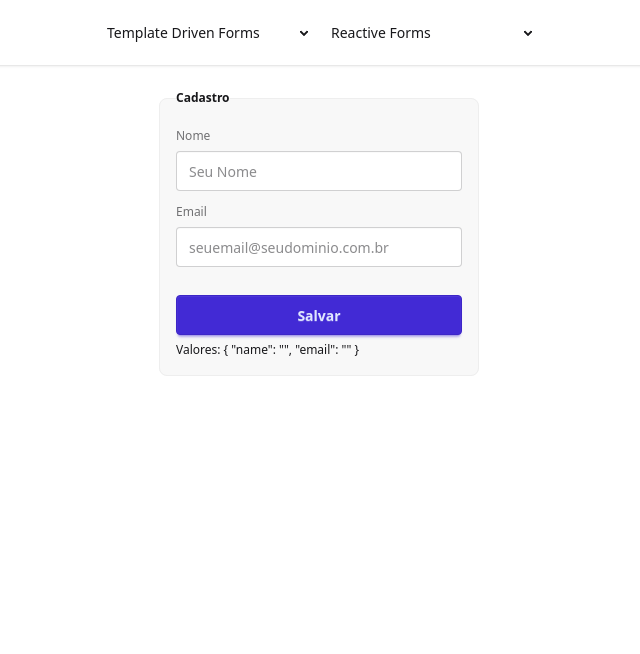
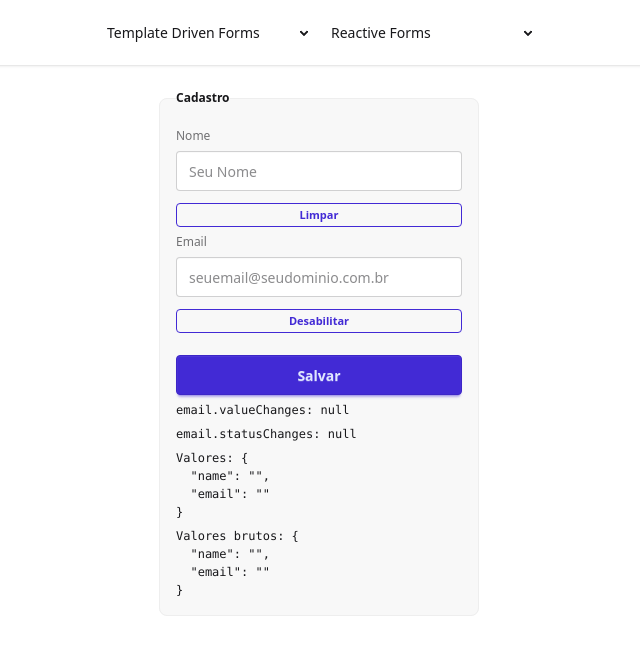
Before and after one commit to farleybsd/FormulariosAngular, an Angular app in the folder Template Driven Forms/curso-formularios-com-angular/: page /reactive-forms/form-group in a window 1280 px wide. Shown: the top 654 px of the page, without its empty margins (321-961 px from the left). Built offline with nearby package versions, Linux system fonts and the light colour scheme.

Commit message:
Tipando o formulário com interfaces

```diff
--- a/Template Driven Forms/curso-formularios-com-angular/src/app/features/reactive-forms/5.form-group/form-group.component.html
+++ b/Template Driven Forms/curso-formularios-com-angular/src/app/features/reactive-forms/5.form-group/form-group.component.html
@@ -4,12 +4,21 @@
     <label class="label">Nome</label>
     <input type="text" class="input" placeholder="Seu Nome" formControlName="name" />
     <app-error-messages [control]="form.controls.name" />
+    <button class="btn btn-primary btn-outline btn-xs" (click)="clearField()">Limpar</button>
     <label class="label">Email</label>
     <input type="email" class="input" placeholder="seuemail@seudominio.com.br" formControlName="email" />
     <app-error-messages [control]="form.controls.email" />
-    <button class="btn btn-primary mt-4">Salvar</button>
-    <div>
-      Valores: {{ form.value | json }}
-    </div>
+    <button class="btn btn-primary btn-outline btn-xs" (click)="toggle()">
+      @if (form.controls.email.disabled){
+      Habilitar
+      } @else {
+      Desabilitar
+      }
+    </button>
+    <button class="btn btn-primary mt-4" [disabled]="!form.invalid">Salvar</button>
+    <pre>email.valueChanges: {{ form.controls.email.valueChanges| async | json }}</pre>
+      <pre>email.statusChanges: {{ form.controls.email.statusChanges| async | json }}</pre>
+    <pre>Valores: {{ form.value | json }}</pre>
+    <pre>Valores brutos: {{ form.getRawValue() | json }}</pre>
   </fieldset>
 </form>
--- a/Template Driven Forms/curso-formularios-com-angular/src/app/features/reactive-forms/5.form-group/form-group.component.ts
+++ b/Template Driven Forms/curso-formularios-com-angular/src/app/features/reactive-forms/5.form-group/form-group.component.ts
@@ -1,27 +1,92 @@
-import { JsonPipe } from '@angular/common';
-import { ChangeDetectionStrategy, Component } from '@angular/core';
+import { AsyncPipe, JsonPipe } from '@angular/common';
+import { ChangeDetectionStrategy, Component, OnInit } from '@angular/core';
 import { FormControl, FormGroup, ReactiveFormsModule, Validators } from '@angular/forms';
 import { ErrorMessagesComponent } from '../../../shared/error-messages/components/error-messages/error-messages.component';
 
+function createStorage(key: string) {
+  return {
+    get: () => JSON.parse(localStorage.getItem(key) || '{}'),
+    set: (value: any) => localStorage.setItem(key, JSON.stringify(value)),
+  };
+}
+
+interface IFormContract {
+  name: FormControl<string | null>;
+  email: FormControl<string>;
+}
 @Component({
   selector: 'app-form-group',
-  imports: [ReactiveFormsModule,JsonPipe,ErrorMessagesComponent],
+  imports: [ReactiveFormsModule, JsonPipe, ErrorMessagesComponent,AsyncPipe],
   templateUrl: './form-group.component.html',
   styleUrl: './form-group.component.css',
   changeDetection: ChangeDetectionStrategy.OnPush,
 })
-export class FormGroupComponent {
+export class FormGroupComponent implements OnInit {
+  draftStorage = createStorage('formGroupDraft');
 
-  protected form = new FormGroup({
-    name: new FormControl('',{
-      validators: [Validators.required],
-    }),
-    email: new FormControl('',{
-      validators: [Validators.required, Validators.email],
-    }),
-  });
+  ngOnInit(): void {
+    this.form.valueChanges.subscribe((value) => {
+      console.log('valueChanges', value);
+      this.draftStorage.set(value);
+    });
+    //this.setFormData();
+    this.setPatchFormValue();
+  }
+
+  protected form = new FormGroup<IFormContract>(
+    {
+      name: new FormControl('', {
+        validators: [Validators.required],
+        // updateOn: 'blur', // permite que a validação do campo seja disparada apenas quando o campo perde o foco, evitando validações desnecessárias a cada digitação
+      }),
+      email: new FormControl('', {
+        nonNullable: true,
+        validators: [Validators.required, Validators.email],
+      }),
+    },
+    {
+      //updateOn: 'blur', // permite que a validação do formGroup seja disparada apenas quando o campo perde o foco, evitando validações desnecessárias a cada digitação
+    },
+  );
+
+  protected setFormData() {
+    this.form.setValue({
+      name: 'John Doe',
+      email: 'john.doe@example.com',
+    }); // precisa de todos os campos declarados no formGroup, caso contrário, será lançado um erro
+  }
+
+  protected setPatchFormValue() {
+    const draft = this.draftStorage.get();
+    if (draft) {
+      this.form.patchValue(draft, {
+        emitEvent: false, // evita que o valueChanges seja disparado ao atualizar o formGroup
+      });
+    }
+  }
+
+  protected updateFormData() {
+    this.form.patchValue({
+      email: 'john.doe@example.com',
+    }); // permite atualizar apenas alguns campos do formGroup
+  }
+
   protected submit(event: Event): void {
     console.log('event', event);
     console.log('form', this.form.value);
   }
+
+  protected clearField(): void {
+    (this.form.controls.name.setValue(''),
+      {
+        onlySelf: true, // garante que apenas o campo específico seja atualizado, sem afetar outros campos do formGroup
+      });
+  }
+  toggle() {
+    if(this.form.controls.email.disabled) {
+      this.form.controls.email.enable({onlySelf: true,emitEvent: false});
+    } else {
+      this.form.controls.email.disable({onlySelf: true,emitEvent: false});
+    }
+  }
 }
```
